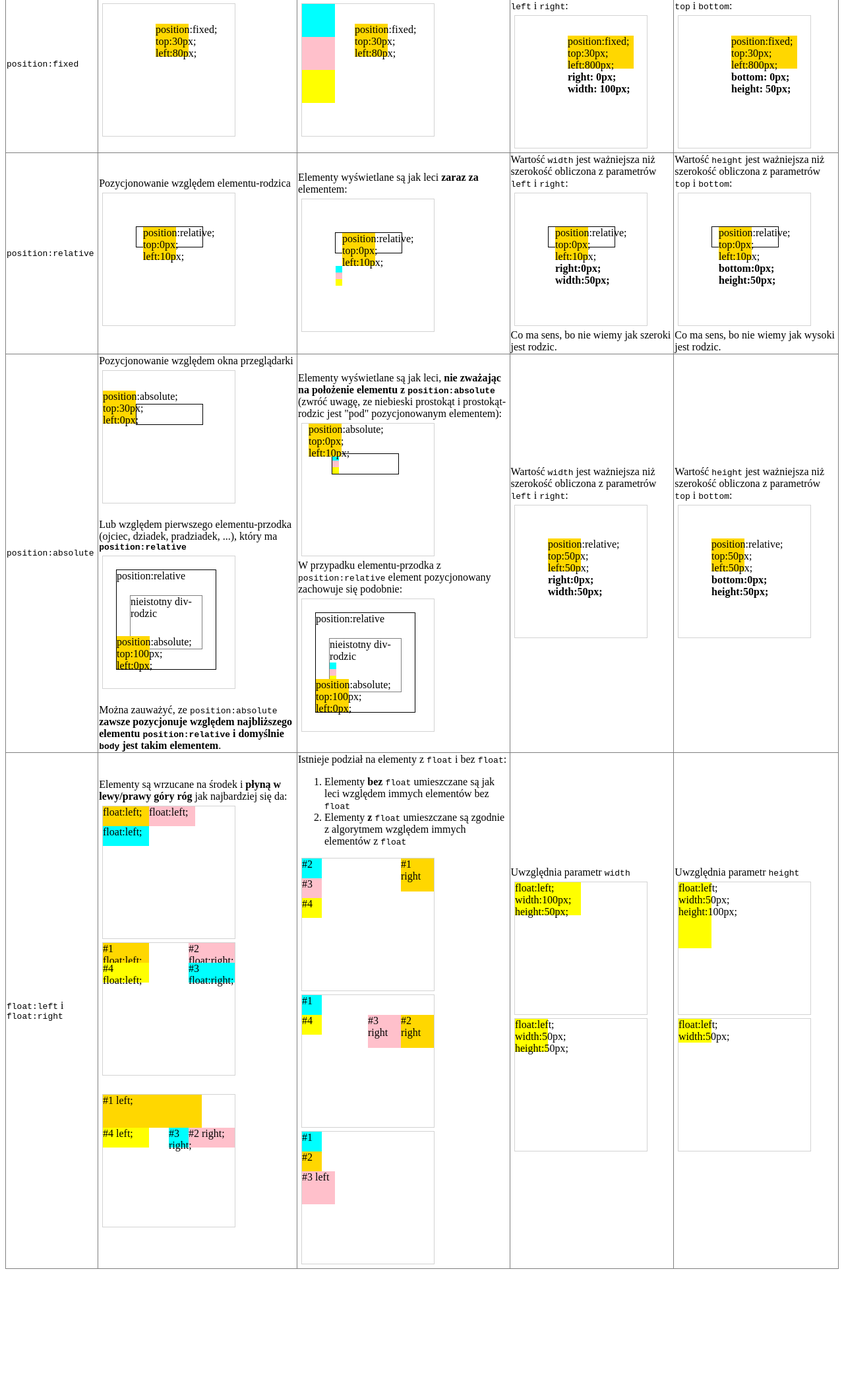
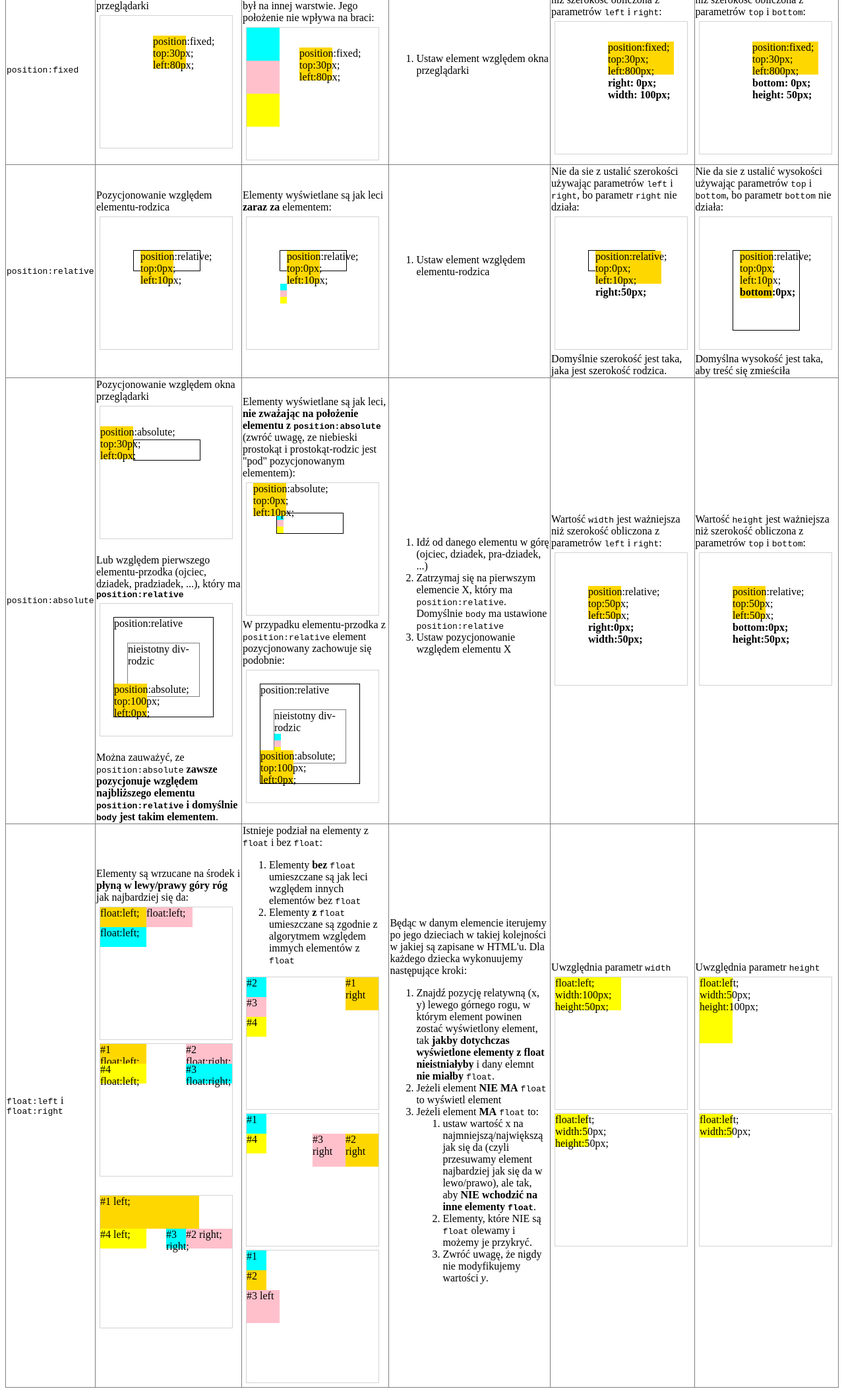
Before and after one commit to SimonIsMe/CSS-pozycjonowanie-przyklady, a plain HTML site: page index.html in a window 1280 px wide. Shown: the part 85-2196 px from the top of the page at 66% size. Before the commit the page ends 2016 px from the top, so only its background shows below. Drawn offline with Linux system fonts and the light colour scheme.

Commit message:
Additional info

```diff
--- a/index.html
+++ b/index.html
@@ -30,6 +30,9 @@
                         Jak zachowa się element-brat, który nie ma pozycjonowania?
                     </th>
                     <th>
+                        Algorytm:
+                    </th>
+                    <th>
                         Szerokość
                     </th>
                     <th>
@@ -47,8 +50,15 @@
                         <iframe src="fixed/example.html"></iframe>
                     </td>
                     <td>
-                        Elementy wyświetlane są jak leci:
+                        Elementy wyświetlane są jak leci, tak jakby element pozycjonowany był na innej warstwie. Jego położenie nie wpływa na braci:
                         <iframe src="fixed/brother-without-positioning.html"></iframe>
+                    </td>
+                    <td>
+                        <ol>
+                            <li>
+                                Ustaw element względem okna przeglądarki
+                            </li>
+                        </ol>
                     </td>
                     <td>
                         Wartość <code>width</code> jest ważniejsza niż szerokość obliczona z parametrów <code>left</code> i <code>right</code>:
@@ -72,14 +82,23 @@
                         <iframe src="relative/brother-without-positioning.html"></iframe>
                     </td>
                     <td>
-                        Wartość <code>width</code> jest ważniejsza niż szerokość obliczona z parametrów <code>left</code> i <code>right</code>:
-                        <iframe src="relative/width.html"></iframe>
-                        Co ma sens, bo nie wiemy jak szeroki jest rodzic.
+                        <ol>
+                            <li>
+                                Ustaw element względem elementu-rodzica
+                            </li>
+                        </ol>
                     </td>
                     <td>
-                        Wartość <code>height</code> jest ważniejsza niż szerokość obliczona z parametrów <code>top</code> i <code>bottom</code>:
+                        Nie da sie z ustalić szerokości używając parametrów <code>left</code> i <code>right</code>, bo parametr <code>right</code> nie działa:
+                        <iframe src="relative/width.html"></iframe>
+
+                        Domyślnie szerokość jest taka, jaka jest szerokość rodzica.
+                    </td>
+                    <td>
+                        Nie da sie z ustalić wysokości używając parametrów <code>top</code> i <code>bottom</code>, bo parametr <code>bottom</code> nie działa:
                         <iframe src="relative/height.html"></iframe>
-                        Co ma sens, bo nie wiemy jak wysoki jest rodzic.
+
+                        Domyślna wysokość jest taka, aby treść się zmieściła
                     </td>
                 </tr>
                 <tr>
@@ -104,6 +123,19 @@
                         <iframe src="absolute/brother-without-positioning-relative-parent.html"></iframe>
                     </td>
                     <td>
+                        <ol>
+                            <li>
+                                Idź od danego elementu w górę (ojciec, dziadek, pra-dziadek, ...)
+                            </li>
+                            <li>
+                                Zatrzymaj się na pierwszym elemencie X, który ma <code>position:relative</code>. Domyślnie <code>body</code> ma ustawione <code>position:relative</code>
+                            </li>
+                            <li>
+                                Ustaw pozycjonowanie względem elementu X
+                            </li>
+                        </ol>
+                    </td>
+                    <td>
                         Wartość <code>width</code> jest ważniejsza niż szerokość obliczona z parametrów <code>left</code> i <code>right</code>:
                         <iframe src="absolute/width.html"></iframe>
                     </td>
@@ -126,7 +158,7 @@
                         Istnieje podział na elementy z <code>float</code> i bez <code>float</code>:
                         <ol>
                             <li>
-                                Elementy <strong>bez</strong> <code>float</code> umieszczane są jak leci względem immych elementów bez <code>float</code>
+                                Elementy <strong>bez</strong> <code>float</code> umieszczane są jak leci względem innych elementów bez <code>float</code>
                             </li>
                             <li>
                                 Elementy <strong>z</strong> <code>float</code> umieszczane są zgodnie z algorytmem względem immych elementów z <code>float</code>
@@ -135,6 +167,31 @@
                         <iframe src="float/brother-without-positioning.html"></iframe>
                         <iframe src="float/brother-without-positioning-order.html"></iframe>
                         <iframe src="float/brother-without-positioning-order-left.html"></iframe>
+                    </td>
+                    <td>
+                        Będąc w danym elemencie iterujemy po jego dzieciach w takiej kolejności w jakiej są zapisane w HTML'u. Dla każdego dziecka wykonuujemy następujące kroki:
+                        <ol>
+                            <li>
+                                Znajdź pozycję relatywną (x, y) lewego górnego rogu, w którym element powinen zostać wyświetlony element, tak <strong>jakby dotychczas wyświetlone elementy z float nieistniałyby</strong> i dany elemnt <strong>nie miałby</strong> <code>float</code>.
+                            </li>
+                            <li>
+                                Jeżeli element <strong>NIE MA</strong> <code>float</code> to wyświetl element
+                            </li>
+                            <li>
+                                Jeżeli element <strong>MA</strong> <code>float</code> to:
+                                <ol>
+                                    <li>
+                                        ustaw wartość x na najmniejszą/największą jak się da (czyli przesuwamy element najbardziej jak się da w lewo/prawo), ale tak, aby <strong>NIE wchodzić na inne elementy <code>float</code></strong>.
+                                    </li>
+                                    <li>
+                                        Elementy, które NIE są <code>float</code> olewamy i możemy je przykryć.
+                                    </li>
+                                    <li>
+                                        Zwróć uwagę, że nigdy nie modyfikujemy wartości <i>y</i>.
+                                    </li>
+                                </ol>
+                            </li>
+                        </ol>
                     </td>
                     <td>
                         Uwzględnia parametr <code>width</code>
--- a/relative/height.html
+++ b/relative/height.html
@@ -7,13 +7,12 @@
         </style>
     </head>
     <body>
-        <div style="border:1px solid black; margin:50px; width:100px; height: 30px;">
-            <div style="position:relative; top:0px; left:10px; bottom: 0px; background-color:gold; width:50px; height:50px;">
+        <div style="border:1px solid black; margin:50px 0 0 50px; width:100px; height: 120px;">
+            <div style="position:relative; top:0px; left:10px; bottom: 0px; background-color:gold; width:50px;">
                 position:relative; <br />
                 top:0px; <br />
                 left:10px;<br />
-                <strong>bottom:0px;<br />
-                    height:50px;<br /></strong>
+                <strong>bottom:0px;<br /></strong>
             </div>
         </div>
     </body>
--- a/relative/width.html
+++ b/relative/width.html
@@ -8,12 +8,11 @@
     </head>
     <body>
         <div style="border:1px solid black; margin:50px; width:100px; height: 30px;">
-            <div style="position:relative; top:0px; left:10px; right: 0px; background-color:gold; width:50px; height:50px;">
+            <div style="position:relative; top:0px; left:10px; right: 50px; background-color:gold; height:50px;">
                 position:relative; <br />
                 top:0px; <br />
                 left:10px;<br />
-                <strong>right:0px;<br />
-                    width:50px;<br /></strong>
+                <strong>right:50px;<br /></strong>
             </div>
         </div>
     </body>
```
